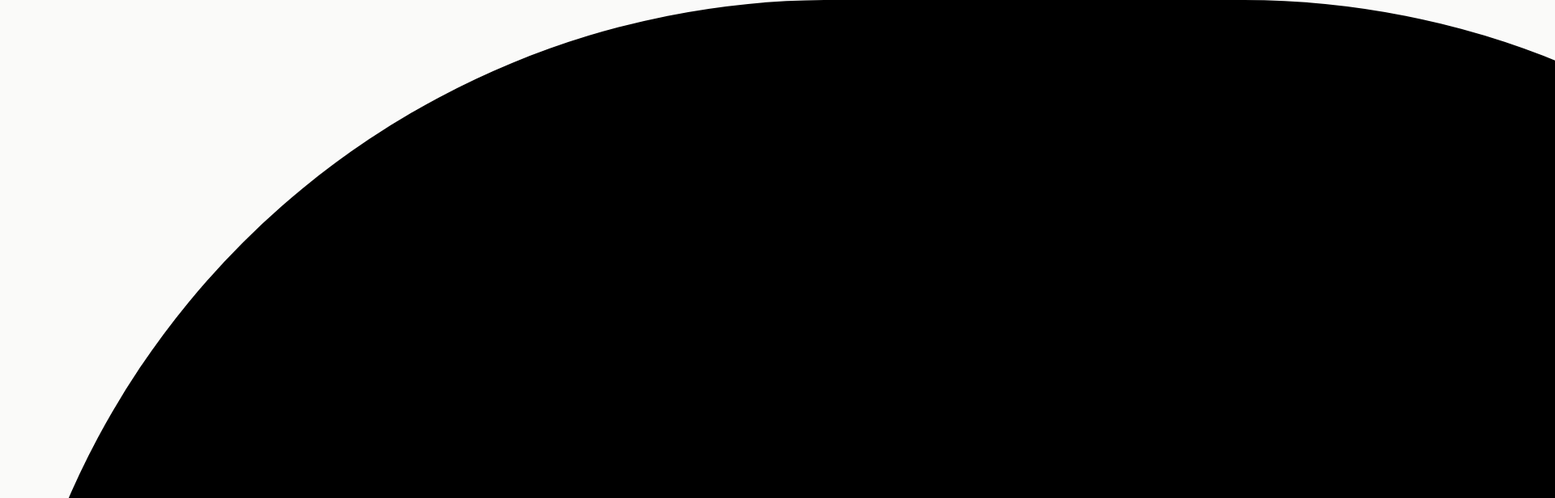
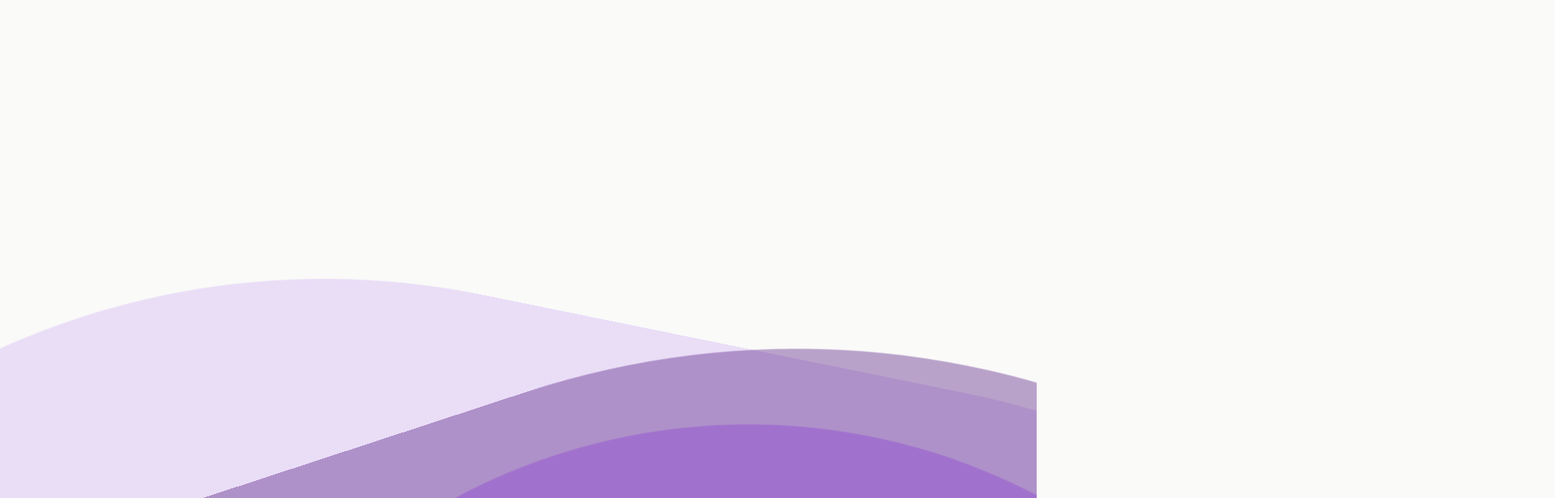
Before and after one commit to jihyunkim-dev/dev-portfolio, a Next.js app in the folder dev-portfolio/: page / in a window 1280 px wide. Shown: the top 616 px of the page at 81% size, 1920 px wide, since content can reach past the window. Built offline with nearby package versions, Linux system fonts and the light colour scheme.

Commit message:
Wave Effect 생성

```diff
--- a/dev-portfolio/src/containers/Main/MainClientBlock.js
+++ b/dev-portfolio/src/containers/Main/MainClientBlock.js
@@ -2,43 +2,88 @@
 
 import { styled, keyframes } from "@mui/material/styles";
 import Grid from "@mui/material/Grid";
+import theme from "@/configs/customTheme";
 
-const wave = keyframes({});
+const waveAnimation = keyframes({
+  from: {
+    transform: "rotate(0deg)",
+  },
+  to: {
+    transform: "rotate(360deg)",
+  },
+});
+
+const WaveEffectGridContainer = styled(Grid)({
+  display: "flex",
+  position: "relative",
+  width: "100vw",
+  height: "100vh",
+  justifyContent: "center",
+  alignItems: "center",
+  overflow: "hidden",
+});
 
 const FirstWaveBlock = styled("div")({
   position: "absolute",
-
+  top: "50%",
+  left: "-50%",
   width: "200vw",
   height: "200vw",
-  borderRadius: "40%",
-  backgroundColor: "#000000",
+  borderRadius: "38%",
+  backgroundColor: theme.palette.primary[200],
+  animation: `${waveAnimation} 15000ms infinite linear`,
+  opacity: 0.6,
+});
+
+const SecondWaveBlock = styled("div")({
+  position: "absolute",
+  top: "65%",
+  left: "-50%",
+  width: "220vw",
+  height: "220vw",
+  borderRadius: "38%",
+  backgroundColor: theme.palette.primary[800],
+  animation: `${waveAnimation} 40000ms infinite linear`,
+  opacity: 0.4,
+});
+
+const ThirdWaveBlock = styled("div")({
+  position: "absolute",
+  top: "90%",
+  left: "-40%",
+  width: "200vw",
+  height: "200vw",
+  borderRadius: "30%",
+  backgroundColor: theme.palette.primary[500],
+  animation: `${waveAnimation} 50000ms infinite linear`,
+  opacity: 0.8,
 });
 
 function FirstWave() {
-  return (
-    <div>
-      <FirstWaveBlock />
-    </div>
-  );
+  return <FirstWaveBlock />;
 }
 
 function SecondWave() {
-  return <Grid container></Grid>;
+  return <SecondWaveBlock />;
 }
 function ThirdWave() {
-  return <Grid container></Grid>;
+  return <ThirdWaveBlock />;
 }
 
 export function WaveEffect() {
   return (
-    <Grid container>
+    <WaveEffectGridContainer container>
       <Grid container item>
         <Grid item>
           <FirstWave />
         </Grid>
+        <Grid item>
+          <SecondWave />
+        </Grid>
+        <Grid item>
+          <ThirdWave />
+        </Grid>
       </Grid>
-      <SecondWave />
-      <ThirdWave />
-    </Grid>
+    </WaveEffectGridContainer>
   );
 }
--- a/dev-portfolio/src/containers/Main/MainServerBlock.js
+++ b/dev-portfolio/src/containers/Main/MainServerBlock.js
@@ -2,7 +2,7 @@ import { WaveEffect } from "./MainClientBlock";
 
 export default function MainServerBlock() {
   return (
-    <div className="w-full">
+    <div className="w-full h-[full] overflow-hidden">
       <WaveEffect />
     </div>
   );
```
